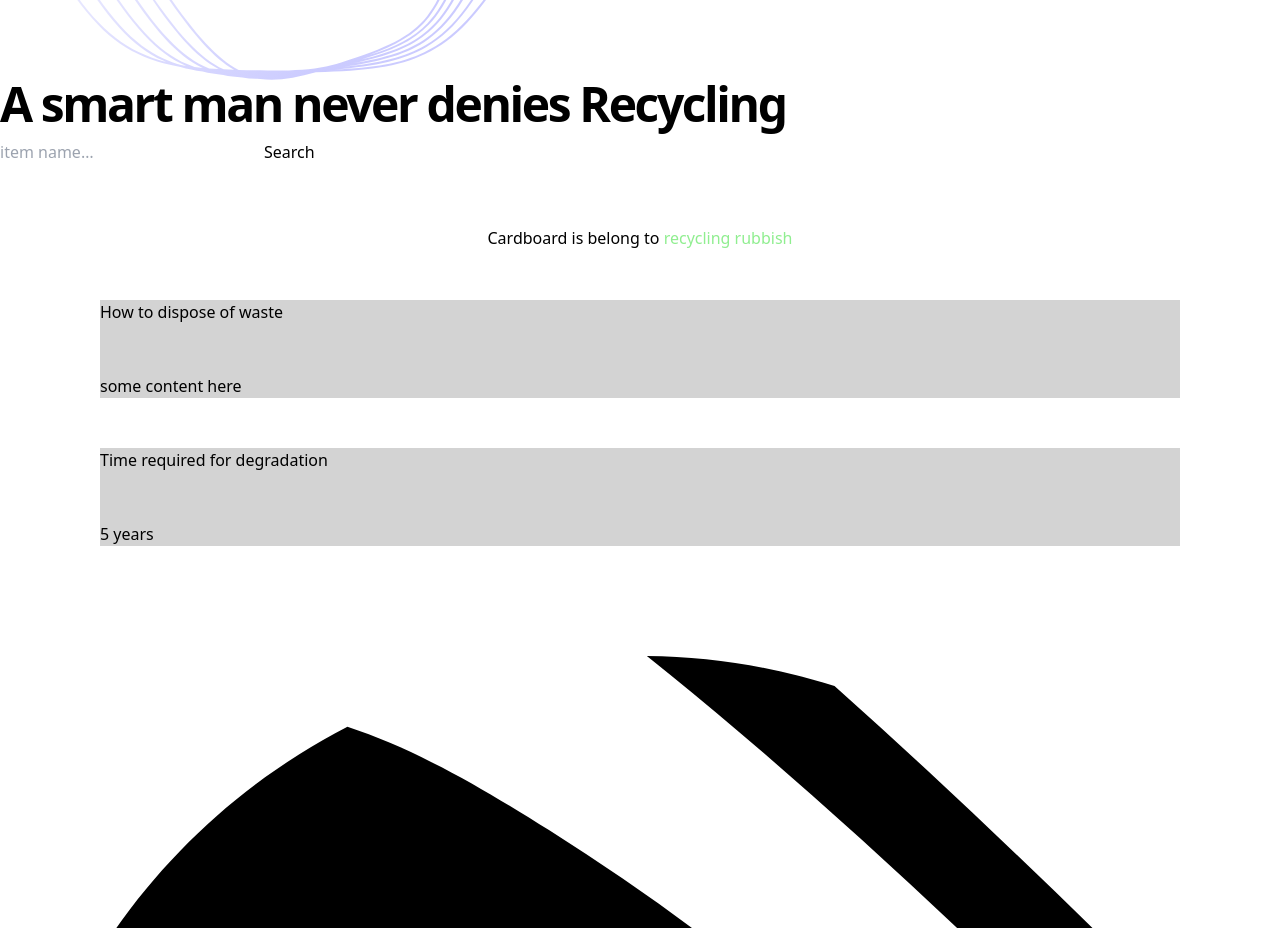
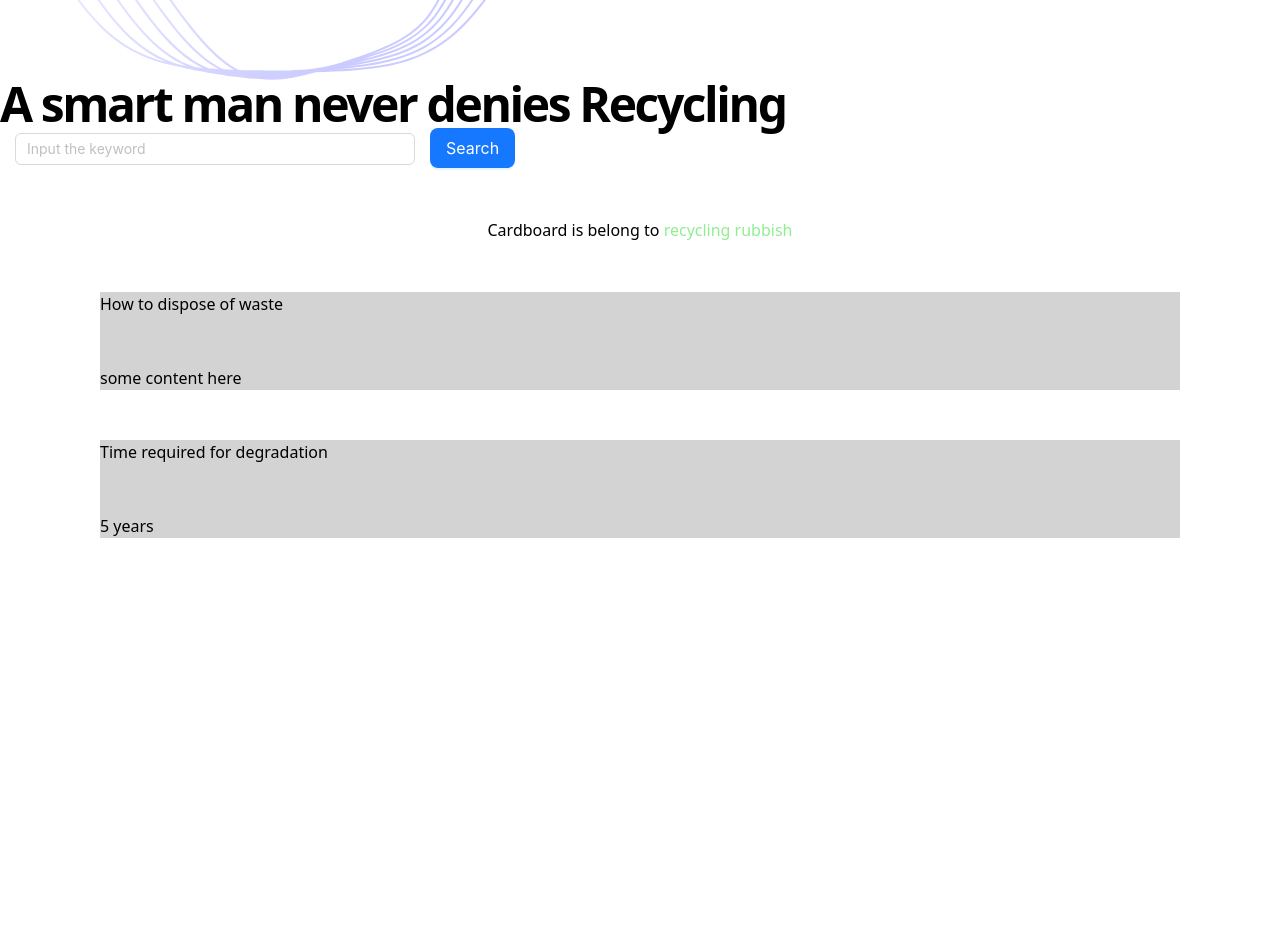
Before and after one commit to ybbbb567/FIT5120-week3, a React (Vite) app: page / in a window 1280 px wide. Shown: the part 2120-3048 px from the top of the page. After the commit the page ends 2658 px from the top, so only its background shows below. Built offline with nearby package versions, Linux system fonts and the light colour scheme.

Commit message:
complete the search input

```diff
--- a/src/App.jsx
+++ b/src/App.jsx
@@ -44,8 +44,8 @@ function App () {
         <Route path="/articles" element={<Articles />} />
         <Route path="/article" element={<Article />} />
         <Route path="/waste" element={<Waste />} />
-        <Route path="/rubbish" element={<Rubbish />} />
-        <Route path="/reset-password" element={<ResetPassword />} />
+        {/* <Route path="/rubbish" element={<Rubbish />} /> */}
+        {/* <Route path="/reset-password" element={<ResetPassword />} /> */}
       </Routes>
     </>
   );
--- a/src/pages/Articles.jsx
+++ b/src/pages/Articles.jsx
@@ -73,7 +73,7 @@ class Articles extends Component {
       <span>
         <Input ref={c => this.productValueNode = c} placeholder={"Type in the keyword"}
           style={{ width: 150, margin: '0 15px' }}></Input>
-        <Button onClick={this.search} type="primary">搜索</Button>
+        <Button onClick={this.search} type="primary">search</Button>
       </span>
     )
     return (
@@ -87,9 +87,6 @@ class Articles extends Component {
           </div>
           <div>
             <Card title={title}
-              extra={<Button icon={<SaveOutlined />}
-                onClick={() => this.props.history.push("/product/addUpdate?title=添加")}
-                type="primary">添加商品</Button>}
               style={{ width: '50%', height: '100%', marginTop: '100px', marginLeft: '400px' }}>
               <Table bordered pagination={{
                 defaultPageSize: pageSize,
--- a/src/pages/Home.jsx
+++ b/src/pages/Home.jsx
@@ -23,14 +23,9 @@ function Home () {
 
         {/*  Page sections */}
         <HeroHome />
-        <FeaturesBlocks />
-        <FeaturesZigZag />
-        <Newsletter />
       </main>
 
 
-      {/*  Site footer */}
-      <Footer />
     </div>
   );
 }
--- a/src/partials/HeroHome.jsx
+++ b/src/partials/HeroHome.jsx
@@ -1,10 +1,33 @@
-import React, { useState } from 'react';
+import React, { Component, useState } from 'react';
 import { Link } from 'react-router-dom';
+import { message, Button, Card, Space, Table, Select, Input } from 'antd'
 import Modal from '../utils/Modal';
 
 
-function HeroHome () {
-  const [videoModalOpen, setVideoModalOpen] = useState(false);
+class HeroHome extends Component {
+
+
+  state = {
+    garName: '',
+    inputContent: '',
+    loading: false,
+    productList: [],
+    pageNum: 1,
+    pageSize: 5,
+    total: 0,
+    productType: "productName",
+    productValue: "",
+  }
+
+  onSearch = () => {
+    this.garName = this.inputContent.input.value
+    console.log(this.garName);
+  }
+
+  render () {
+    //  const [videoModalOpen, setVideoModalOpen] = useState(false);
+    const { Search } = Input;
+
 
     return (
       <section>
@@ -43,11 +66,14 @@ function HeroHome () {
               <div className="max-w-xs mx-auto sm:max-w-none sm:flex sm:justify-center">
                 <form className="w-full lg:w-1/2">
                   <div className="flex flex-col sm:flex-row justify-center max-w-xs mx-auto sm:max-w-md lg:max-w-none">
-                  <input className="w-full appearance-none bg-purple-700 border border-purple-500 focus:border-purple-300 rounded-sm px-4 py-3 mb-2 sm:mb-0 sm:mr-2 text-white placeholder-purple-400" placeholder="item name…" />
-                  <Link to="/rubbish" className="btn text-purple-600 bg-yellow-400 hover:bg-white shadow" >Search</Link>
+                    <Input ref={c => this.inputContent = c} placeholder={"Input the keyword"} allowClear
+                      style={{ width: '400px', margin: '0 15px' }}></Input>
+                    <Button onClick={this.onSearch} type="primary" size='large'>Search</Button>
                   </div>
                 </form>
               </div>
+
+              <div>
                 <div style={{ marginTop: '50px', textAlign: 'center' }}>
                   <label style={{ color: 'black' }}>Cardboard is belong to <span style={{ color: 'lightgreen' }}>recycling rubbish</span></label>
                 </div>
@@ -65,8 +91,12 @@ function HeroHome () {
 
             </div>
           </div>
+        </div>
       </section>
     );
   }
 
+
+}
+
 export default HeroHome;
```
Lines whose indentation alone changed are shown as unchanged.
